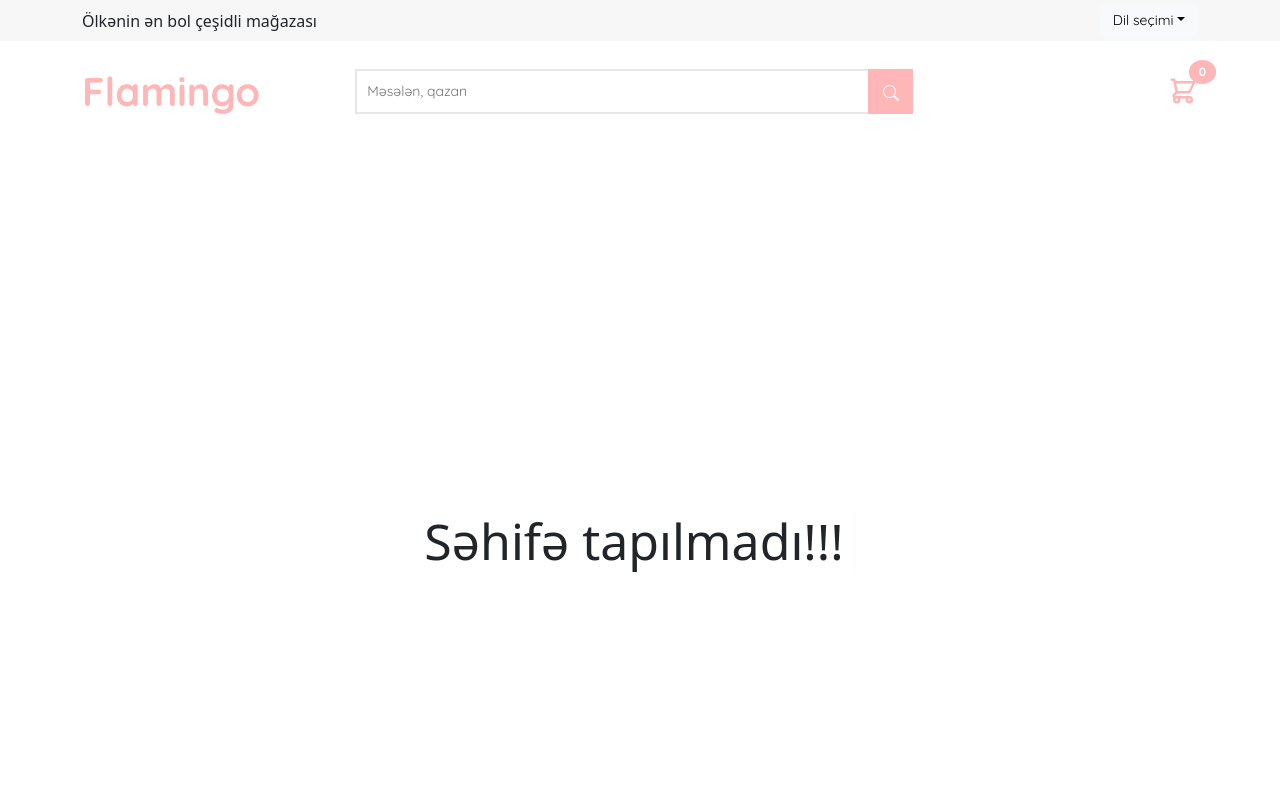
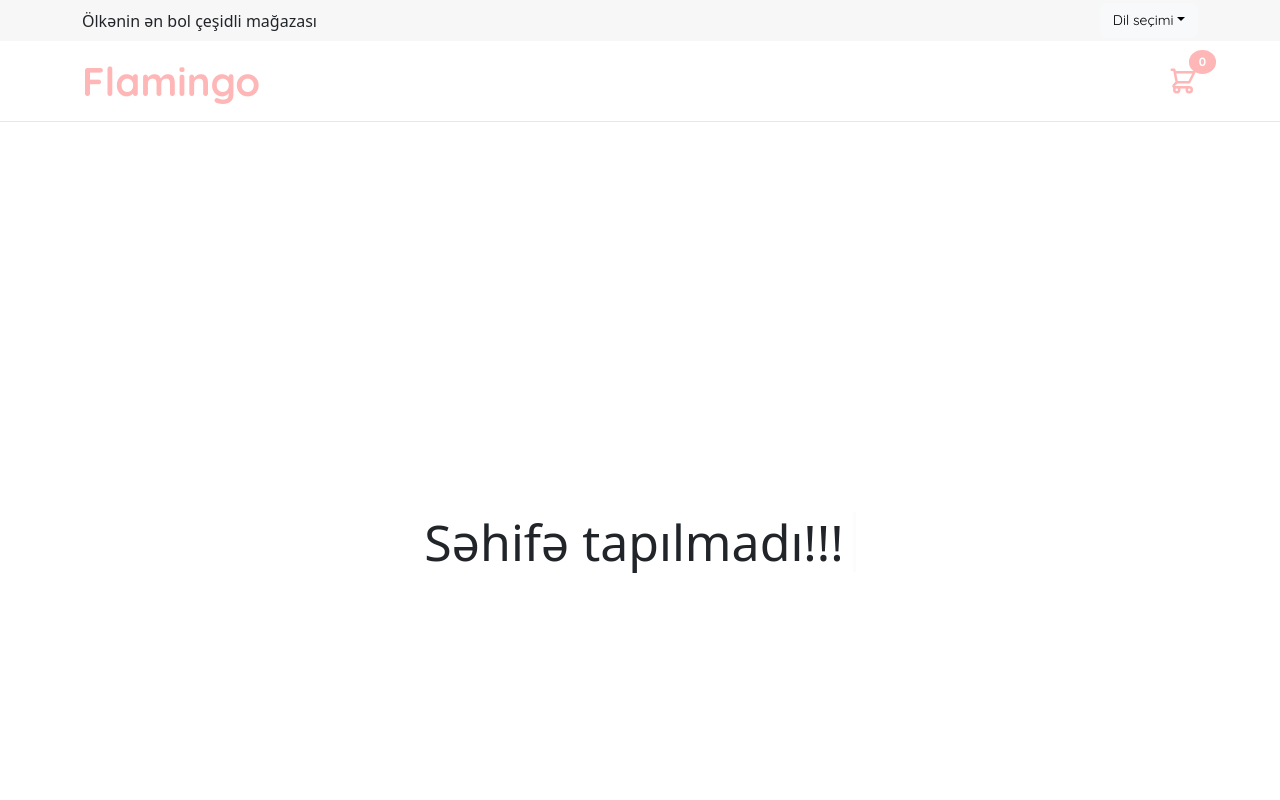
Before and after one commit to huseynashurlu1/Flamingo-25.09.2023, a React (Create React App) app in the folder client/: page /admin in a window 1280 px wide. Shown: the top 800 px of the page. Built offline with nearby package versions, Linux system fonts and the light colour scheme.

Commit message:
flamingo last version

```diff
--- a/client/src/components/Header/Navbar.jsx
+++ b/client/src/components/Header/Navbar.jsx
@@ -58,12 +58,12 @@ const Navbar = (props) => {
                             <Link to='/'>Flamingo</Link>
                         </div>
                     </div>
-                    <div className="col-lg-7 col-12">
+                    {/* <div className="col-lg-7 col-12">
                         <div className="search d-flex">
                             <input type="text" placeholder='Məsələn, qazan'/>
                             <button><BsSearch /></button>
                         </div>
-                    </div>
+                    </div> */}
                     <div className="col-lg-3 col-12 basket">
                         <Link to='/cart'>
                             <HiOutlineShoppingCart />
--- a/client/src/components/Header/header.css
+++ b/client/src/components/Header/header.css
@@ -15,7 +15,9 @@ header .top p{
 }
 
 .mid{
-    padding: 20px 0;
+    padding: 10px 0;
+    border-bottom: 1px solid #e7e7e7;
+    margin-bottom: 20px;
 }
 
 .logo a{
--- a/client/src/pages/Admin/AdminIndex.jsx
+++ b/client/src/pages/Admin/AdminIndex.jsx
@@ -23,28 +23,22 @@ const AdminIndex = () => {
       <div className="container">
         {
           data && <div className="row my-5 st-all">
-          <div className="col-lg-3">
+          <div className="col-lg-4">
             <div style={{backgroundColor: '#3C4B64'}} className="st-box card">
               <h4>Kateqoriya</h4>
               <p>{data.cat_count}</p>
             </div>
           </div>
-          <div className="col-lg-3">
+          <div className="col-lg-4">
             <div style={{backgroundColor: '#2A86D4'}} className="st-box">
               <h4>Məhsul</h4>
               <p>{data.pr_count}</p>
             </div>
           </div>
-          <div className="col-lg-3">
+          <div className="col-lg-4">
             <div style={{backgroundColor: '#F79C0D'}} className="st-box">
               <h4>Sifariş</h4>
               <p>{data.order_count}</p>
-            </div>
-          </div>
-          <div className="col-lg-3">
-            <div style={{backgroundColor: '#DB3C3C'}} className="st-box">
-              <h4>Giriş sayı</h4>
-              <p>{data.countt}</p>
             </div>
           </div>
           </div>
--- a/client/src/pages/Admin/Brand/Brands.jsx
+++ b/client/src/pages/Admin/Brand/Brands.jsx
@@ -22,6 +22,7 @@ const Brands = () => {
     const DeleteHandler = async (id) => {
         try {
             const response = await axios.delete(`http://localhost:5000/api/brand/${id}`)
+            setData(prevData => prevData.filter(item => item._id !== id));
             toast.error('Brend silindi', {
                 position: "bottom-right",
                 autoClose: 2000,
--- a/client/src/pages/Admin/Category/Categories.jsx
+++ b/client/src/pages/Admin/Category/Categories.jsx
@@ -24,6 +24,7 @@ const Categories = () => {
     const DeleteHandler = async (id) => {
       try {
           const response = await axios.delete(`http://localhost:5000/api/category/${id}`)
+          setData(prevData => prevData.filter(item => item._id !== id));
           toast.error('Kateqoriya silindi', {
               position: "bottom-right",
               autoClose: 2000,
--- a/client/src/pages/Admin/Order/Orders.jsx
+++ b/client/src/pages/Admin/Order/Orders.jsx
@@ -21,6 +21,7 @@ const Orders = () => {
   const DeleteHandler = async (id) => {
     try {
         const response = await axios.delete(`http://localhost:5000/api/order/${id}`)
+        setData(prevData => prevData.filter(item => item._id !== id));
         toast.error('Sifariş silindi', {
             position: "bottom-right",
             autoClose: 2000,
--- a/client/src/pages/Admin/Product/Products.jsx
+++ b/client/src/pages/Admin/Product/Products.jsx
@@ -22,9 +22,9 @@ const Products = () => {
   }, [])
 
   const DeleteHandler = async (id) => {
-    console.log(id);
     try {
         const response = await axios.delete(`http://localhost:5000/api/product/${id}`)
+        setData(prevData => prevData.filter(item => item._id !== id));
         toast.error('Məhsul silindi', {
             position: "bottom-right",
             autoClose: 2000,
```
Also changed, not shown: 1 other file (tests, documents, lock files or other folders).
